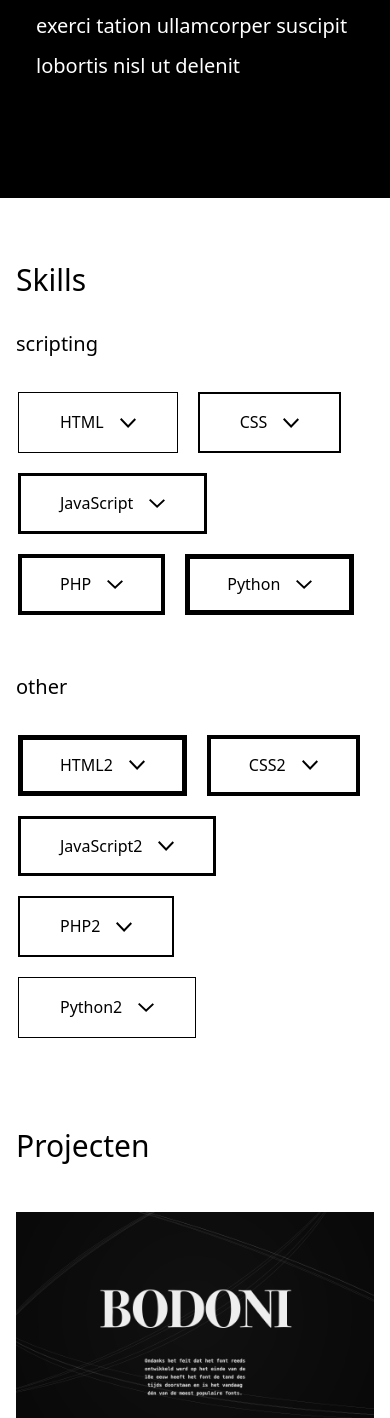
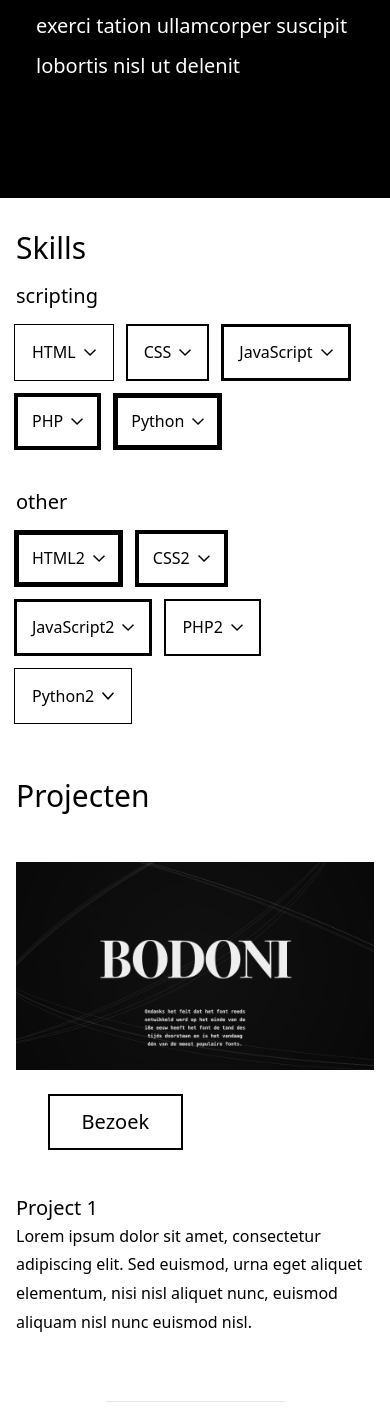
Before and after one commit to Arnhoudt/portfolio, a Flask app: page / in a window 390 px wide. Shown: the part 564-1982 px from the top of the page. Run offline with Flask 2, Linux system fonts and the light colour scheme; style sheets or scripts are compiled from the project's sources.

Commit message:
made skills responsive

```diff
--- a/templates/skills.html
+++ b/templates/skills.html
@@ -1,12 +1,12 @@
-<article class="py-16 container">
+<article class="py-8 md:py-16 container">
     <h2 id="skills" class="skills">Skills</h2>
     {% for skill_sub in props.skills %}
       <section>
-        <h3 class="py-8">{{skill_sub.title}}</h3>
-        <ul class="flex flex-wrap gap-4">
+        <h3 class="py-4 md:py-8">{{skill_sub.title}}</h3>
+        <ul class="flex dense flex-wrap gap-4">
           {% for skill in skill_sub["values"] %}
-            <li target="{{skill.title}}" class="skill flex items-center px-8 py-1.5 m-3" style="outline: {{skill.level}}px solid black; outline-offset: {{10 - skill.level | int}}px">
-              {{skill.title}} <img class="w-4 ml-4" src="{{url_for('static', filename='build/img/arrowDown.svg')}}" alt="">
+            <li target="{{skill.title}}" class="skill flex  items-center px-2 md:px-8 py-1 md:py-1.5 m-2 md:m-3" style="outline: {{skill.level}}px solid black; outline-offset: {{10 - skill.level | int}}px">
+              {{skill.title}} <img class="w-3 md:w-4 ml-2 md:ml-4" src="{{url_for('static', filename='build/img/arrowDown.svg')}}" alt="">
             </li>
           {% endfor %}
         </ul>
```
